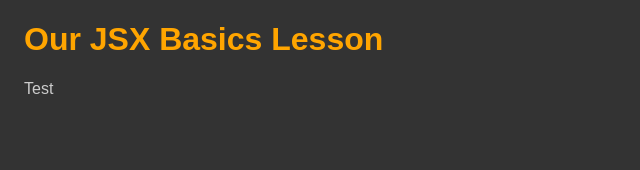
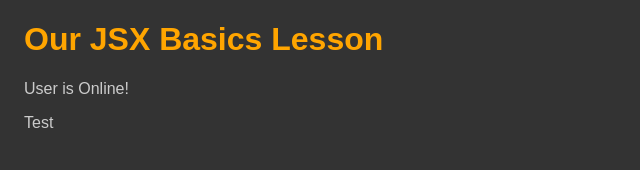
Before and after one commit to Scientific-Research/mk02-jsx-basics, a React app: page / in a window 1280 px wide. Shown: the top 170 px of the page, without its empty margins (0-640 px from the left). Built offline with nearby package versions, Linux system fonts and the light colour scheme; the HTML template or start-up script is replaced by a standard one.

Commit message:
if in React -> &&

```diff
--- a/src/App.jsx
+++ b/src/App.jsx
@@ -1,10 +1,22 @@
 import "./App.scss";
 
 const title = "Our JSX Basics Lesson";
+const userOnline = true;
+
+const a = 1;
+const b = 2;
+
+if (a === 1 && b === 2) {
+  // {<div>{a === b}</div>};
+  // <p>a=b</p>;
+  console.log("a = b");
+}
+
 function App() {
   return (
     <div className="App">
       <h1>{title}</h1>
+      {userOnline && <div>User is Online!</div>}
       <p>Test</p>
     </div>
   );
```
